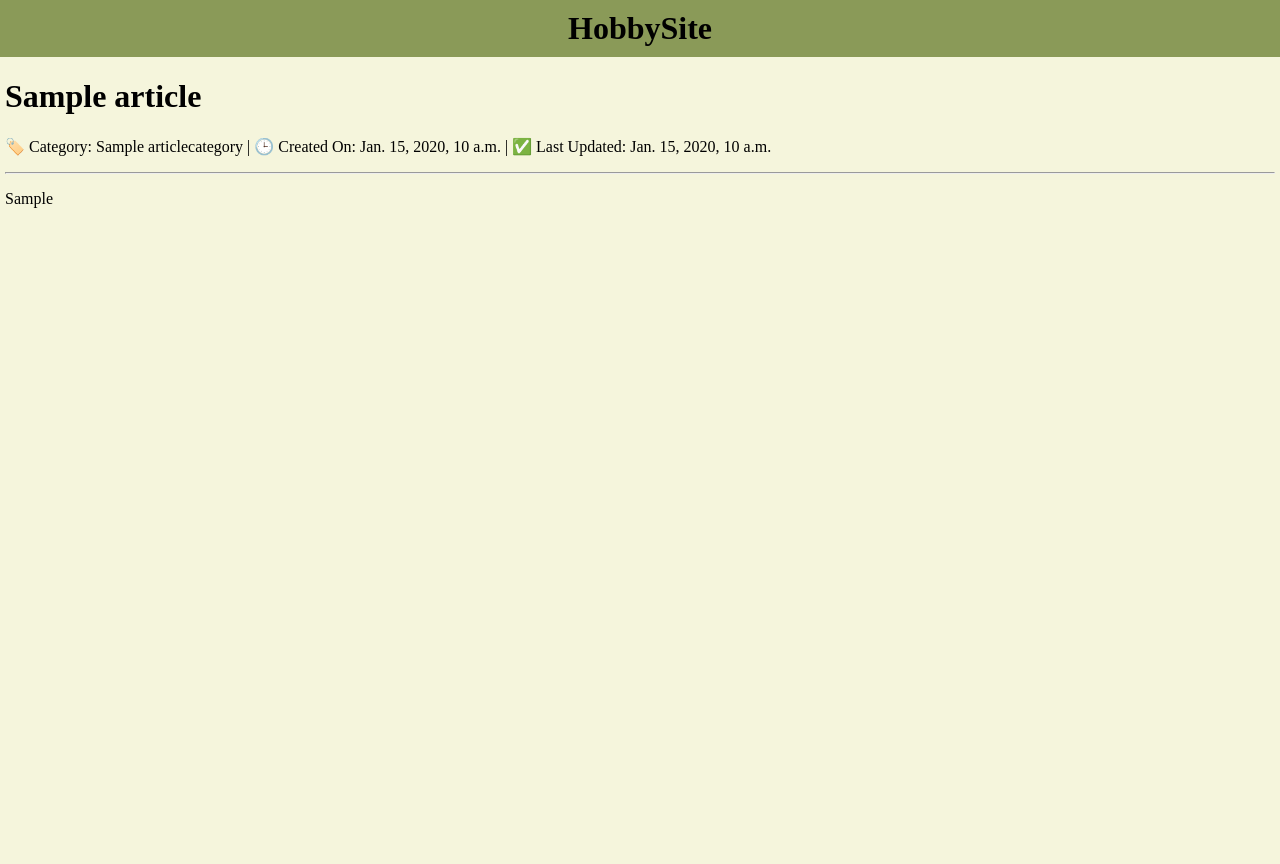
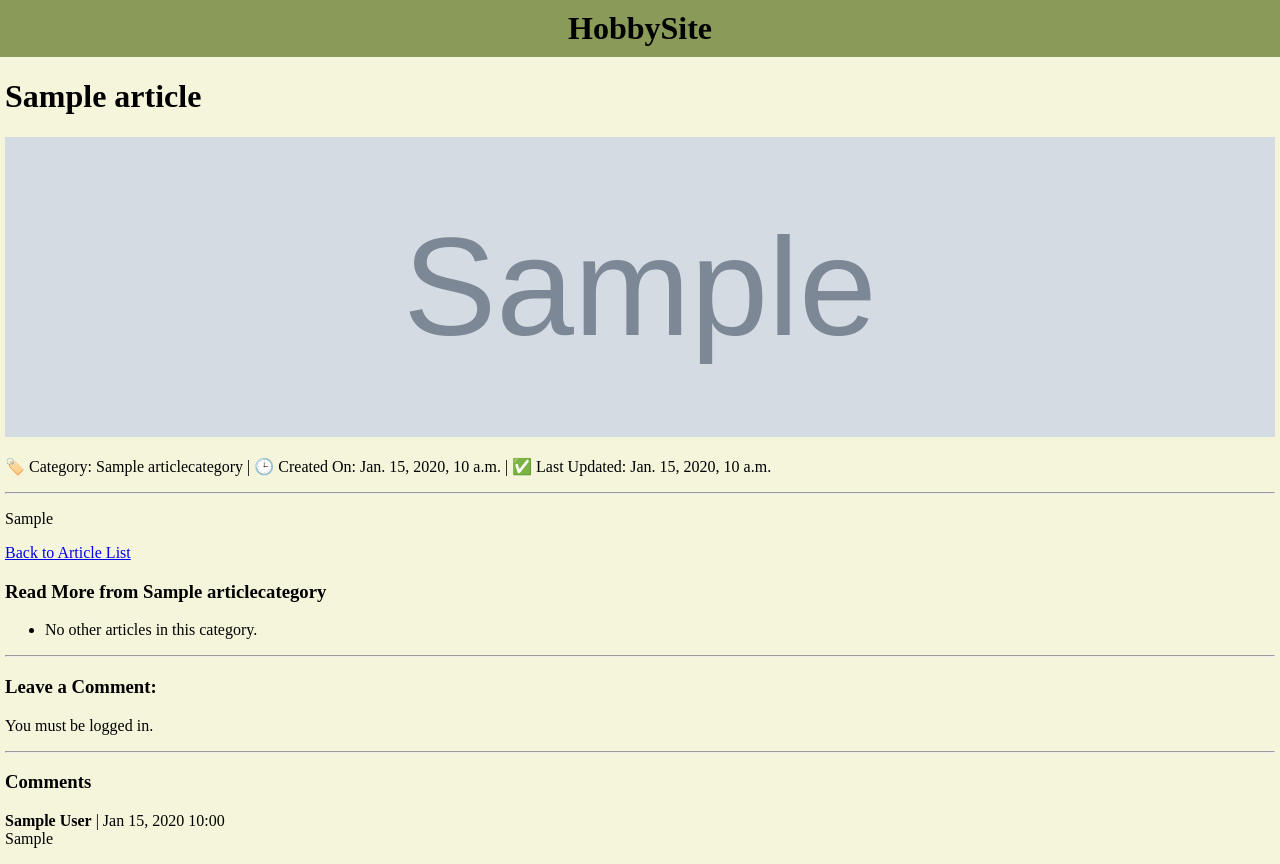
Before and after one commit to madyoung914/hobbysite-ED-1, a Django app: page /wiki/article/1 in a window 1280 px wide. Before the commit the page ends 208 px from the top, so only its background shows below. Run offline with Django 5.2, Linux system fonts and the light colour scheme; tables that the repository leaves empty hold one stand-in row (values such as "Sample post"); grey boxes marked "Sample" are stand-in pictures.

Commit message:
created detail view

```diff
--- a/hobbysite/hobbysite/urls.py
+++ b/hobbysite/hobbysite/urls.py
@@ -16,6 +16,8 @@ Including another URLconf
 """
 from django.contrib import admin
 from django.urls import include, path
+from django.conf import settings
+from django.conf.urls.static import static
 
 urlpatterns = [
     path('', include('user_management.urls', namespace='profile')),
@@ -28,3 +30,5 @@ urlpatterns = [
     path('admin/', admin.site.urls),
     path('accounts/', include('django.contrib.auth.urls')),
 ]
+
+urlpatterns += static(settings.MEDIA_URL, document_root=settings.MEDIA_ROOT)
--- a/hobbysite/wiki/templates/wiki/article_detail.html
+++ b/hobbysite/wiki/templates/wiki/article_detail.html
@@ -5,11 +5,57 @@
 
 {% block content %}
     <h1>{{ article.title }}</h1>
+
+    {% if article.header_image %}
+        <img src="{{ article.header_image.url }}" alt="{{ article.header_image.url }}" style="width: 100%; height: 300px; object-fit: cover; object-position: middle;">
+    {% endif %}
+
     <p>
         🏷️ Category: {{ article.category.name }} |
         🕒 Created On: {{ article.created_on }} |
         ✅ Last Updated: {{ article.updated_on }}
     </p>
+
     <hr>
     <p>{{ article.entry }}</p>
+
+    <p><a href="{% url 'wiki:articles-list' %}">Back to Article List</a>
+
+
+    <h3>Read More from {{ article.category.name }}</h3>
+    <ul>
+        {% for related in related_articles %}
+            <li><a href="{{ related.get_absolute_url }}">{{ related.title }}</a></li>
+        {% empty %}
+            <li>No other articles in this category.</li>
+        {% endfor %}
+    </ul>
+
+    <hr>
+    <h3>Leave a Comment:</h3>
+    {% if user.is_authenticated %}
+        <form method="post">
+            {% csrf_token %}
+            {{ comment_form }}
+            <button type="submit">Post Comment</button>
+        </form>
+    {% else %}
+        <p>You must be logged in.</p>
+    {% endif %}
+
+    <hr>
+    <h3>Comments</h3>
+    {% for comment in comments %}
+        <div style="margin-bottom: 1em;">
+            <strong>{{ comment.author.name }}</strong> | {{ comment.created_on|date:"M d, Y H:i" }}
+            {% if comment.updated_on != comment.created_on %}
+                (Edited: {{ comment.updated_on|date:"M d, Y H:i" }})
+            {% endif %}
+
+            <br>
+            {{ comment.entry }}
+        </div>
+    {% empty %}
+        <p>No comments yet.</p>
+    {% endfor %}
 {% endblock %}
--- a/hobbysite/wiki/templates/wiki/article_list.html
+++ b/hobbysite/wiki/templates/wiki/article_list.html
@@ -16,7 +16,7 @@
                 {% endfor %}
             </ul>
         {% else %}
-            <p>You have not written any articles.</p>
+            <p>You have not written any articles</p>
         {% endif %}
 
         <hr>
--- a/hobbysite/wiki/views.py
+++ b/hobbysite/wiki/views.py
@@ -1,8 +1,9 @@
-from django.shortcuts import get_object_or_404
+from django.shortcuts import get_object_or_404, redirect
 from django.views.generic import DetailView, ListView, CreateView
-from django.urls import reverse_lazy
+from django.urls import reverse
 
-from .models import Article, Profile
+from .models import Article, Profile, Comment
+from .forms import CommentForm, ArticleForm
 
 
 class ArticleListView(ListView):
@@ -36,3 +37,39 @@ class ArticleListView(ListView):
 class ArticleDetailView(DetailView):
     model = Article
     template_name = 'wiki/article_detail.html'
+
+    def get_context_data(self, **kwargs):
+        context = super().get_context_data(**kwargs)
+        article = self.get_object()
+
+        related_articles = Article.objects.filter(
+            category=article.category
+        ).exclude(pk=article.pk)[:2]  # gets the first 2 results
+
+        comments = Comment.objects.filter(article=article).order_by('-created_on')
+
+        # provides comments only if user is authenticated
+        if self.request.user.is_authenticated:
+            context['comment_form'] = CommentForm()
+
+        context['related_articles'] = related_articles
+        context['comments'] = comments
+
+        return context
+
+    def post(self, request, *args, **kwargs):
+        article = self.get_object()
+        profile = get_object_or_404(Profile, user=request.user)
+        form = CommentForm(request.POST)
+
+        if form.is_valid():
+            comment = form.save(commit=False)  # doesnt save yet
+            comment.article = article
+            comment.author = profile
+            comment.save()
+
+            return self.get(request, *args, **kwargs)
+
+        else:
+            context = self.get_context_data(comment_form=form)
+            return self.render_to_response(context)
```
Also changed, not shown: hobbysite/wiki/forms.py (added, +13 -0 lines), hobbysite/media/wiki_headers/494357786_4656022664624184_6334910643778278452_n.png (added).
